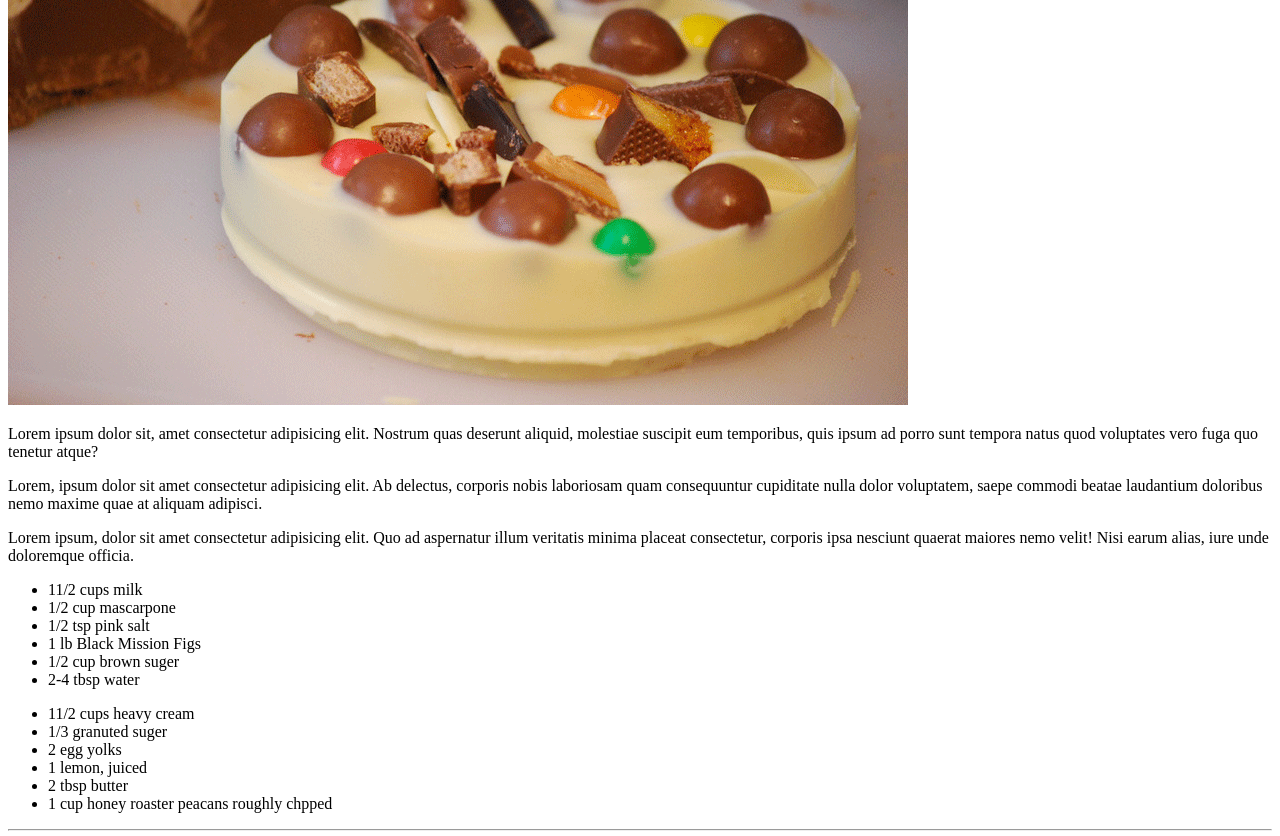
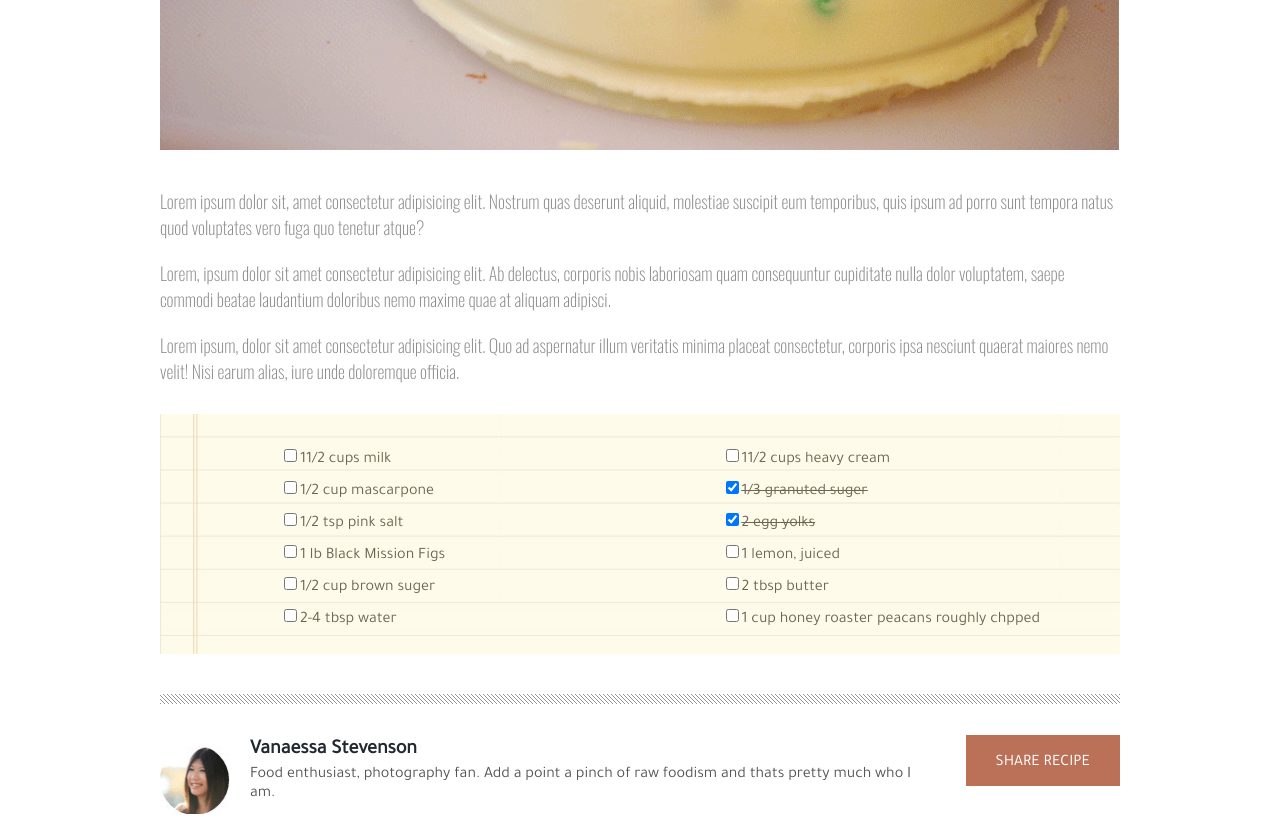
Before and after one commit to waleedafifi90/chocolate-pizza, a plain HTML site: page index.html in a window 1280 px wide. Shown: the part 742-1578 px from the top of the page. Drawn offline with nearby package versions, Linux system fonts and the light colour scheme.

Commit message:
Waleed - Doing CSS

```diff
--- a/css/style.css
+++ b/css/style.css
@@ -0,0 +1,207 @@
+@import url('https://fonts.googleapis.com/css2?family=Gochi+Hand&family=Oswald:wght@200;700&family=Tajawal&display=swap');
+
+body {
+    width: 960px;
+    margin: 0 auto;
+    font-family: 'Tajawal', sans-serif;
+}
+
+a {
+    text-decoration: none;
+}
+
+hr{
+    height: 10px;
+    background: url(../assets/hr-img.png);
+    border: 0;
+}
+
+.float-left {
+    float: left;
+}
+
+.float-right {
+    float: right;
+}
+
+header {
+    clear: both;
+    height: 100px;
+    padding: 30px 0 20px 0;
+}
+
+header article {
+    height: 65px;
+}
+
+header ul li {
+    display: inline-block;
+    margin: 0 -1px;
+}
+
+header ul li:nth-child(6) {
+    margin-right: 5px;
+}
+
+.logo-container img {
+    float: left;
+}
+.logo-container div {
+    margin-left: 50px;
+}
+
+.logo-container div p:first-child {
+    font-family: 'Gochi Hand', cursive;
+    font-size: 24px;
+    color: #000;
+}
+
+.logo-container div p {
+    margin: 0;
+    font-size: 12px;
+    text-transform: uppercase;
+    color: #4d3e3e;
+}
+
+main h1 {
+    font-family: 'Oswald', sans-serif;
+    font-size: 36px;
+    font-weight: 700;
+    margin: 0px;
+}
+
+main article {
+    margin-top: 30px;
+    min-height: 70px;
+}
+
+main article:first-child {
+    margin-top: 0;
+}
+
+main article:first-child p {
+    font-size: 13px;
+    color: #888;
+}
+
+main p {
+    margin: 0;
+}
+
+
+.print-page-class {
+    position: relative;
+    top: 50px;
+}
+
+.print-page-class a {
+    text-decoration: none;
+    color: #888888;
+    font-family: 'Oswald', sans-serif;
+    font-size: 13px;
+}
+
+.print-page-class a p {
+    display: inline;
+}
+
+.main-article-image {
+    width: 100%;
+}
+
+.recipe-information p {
+    margin: 20px 0;
+    font-size: 18px;
+    color: #888888;
+    font-family: 'Oswald', 'sans-seirf';
+}
+
+.recipe {
+    height: 180px;
+    background: url(../assets/list-bg.png) 100%;
+    background-position: left;
+    padding: 30px 80px 30px 80px;
+    background-repeat: no-repeat;
+    background-size: 100%;
+}
+
+.recipe ul {
+    margin: 0;
+}
+.recipe ul li {
+    line-height: 32px;
+    list-style-type: none;
+    color: #6c6753;
+}
+
+.recipe .float-right li:nth-child(2),
+.recipe .float-right li:nth-child(3) {
+    text-decoration: line-through;
+}
+
+main hr {
+    margin-top: 40px;
+}
+
+.share-recipe {
+    height: 150px;
+}
+
+.share-recipe>.float-left {
+    width: 80%;
+}
+
+.share-recipe img {
+    width: 70px;
+    float: left;
+    margin-right: 20px;
+    margin-top: 12px;
+}
+
+.share-recipe div {
+    margin-left: 90px;
+    color: #565457;
+}
+
+.share-recipe .username {
+    font-size: 20px;
+    font-weight: 700;
+    color: #222831;
+    line-height: 32px;
+}
+
+.share-recipe .float-right {
+}
+
+.share-recipe a {
+    color: #fff;
+    position: relative;
+    top: 20px;
+    padding: 20px 30px 15px 30px;
+    background: #bb7158;
+}
+
+
+footer {
+    border-top: 1px solid #f4f6ff;
+    text-align: center;
+    height: 120px;
+}
+
+footer p {
+    margin: 0;
+    color: #888888;
+    font-family: 'Tajawal', sans-serif;
+
+}
+footer img {
+    display: block;
+    margin: 0 auto;
+    position: relative;
+    top: -15px;
+    margin-bottom: 15px;
+}
+
+input[type = "checkbox"]:checked+label {
+    text-decoration: line-through;
+}
--- a/index.html
+++ b/index.html
@@ -9,14 +9,16 @@
 <body>
     <header>
         <article>
-            <section>
-                <img src="assets/logo.png" alt="logo">
-                <div>
-                    <p>Delicious</p>
-                    <p>The best food blog on the web</p>
+            <section class="float-left">
+                <div class="logo-container">
+                    <img src="assets/logo.png" alt="logo">
+                    <div>
+                        <p>Delicious</p>
+                        <p>The best food blog on the web</p>
+                    </div>
                 </div>
             </section>
-            <section>
+            <section class="float-right">
                 <ul>
                     <li><a href=""><img src="/assets/fb-icon.png" alt=""></a></li>
                     <li><a href=""><img src="/assets/twit-icon.png" alt=""></a></li>
@@ -34,12 +36,12 @@
 
     <main>
         <article>
-            <section>
+            <section class="float-left">
                 <h1>Chocolate Pizza</h1>
                 <p>POSTED ON 15 DEC 2013/ DESSERTS </p>
             </section>
 
-            <section>
+            <section class="float-right print-page-class">
                 <a href="">
                     <img src="assets/print-icon.png" alt="">
                     <p>PRINT</p>
@@ -48,47 +50,47 @@
         </article>
 
         <article>
-            <img src="assets/choco-pizza.png" alt="">
+            <img class="main-article-image" src="assets/choco-pizza.png" alt="">
         </article>
 
-        <article>
+        <article class="recipe-information">
             <p>Lorem ipsum dolor sit, amet consectetur adipisicing elit. Nostrum quas deserunt aliquid, molestiae suscipit eum temporibus, quis ipsum ad porro sunt tempora natus quod voluptates vero fuga quo tenetur atque?</p>
             <p>Lorem, ipsum dolor sit amet consectetur adipisicing elit. Ab delectus, corporis nobis laboriosam quam consequuntur cupiditate nulla dolor voluptatem, saepe commodi beatae laudantium doloribus nemo maxime quae at aliquam adipisci.</p>
             <p>Lorem ipsum, dolor sit amet consectetur adipisicing elit. Quo ad aspernatur illum veritatis minima placeat consectetur, corporis ipsa nesciunt quaerat maiores nemo velit! Nisi earum alias, iure unde doloremque officia.</p>
         </article>
 
-        <article>
-            <ul>
-                <li>11/2 cups milk</li>
-                <li>1/2 cup mascarpone</li>
-                <li>1/2 tsp pink salt</li>
-                <li>1 lb Black Mission Figs</li>
-                <li>1/2 cup brown suger</li>
-                <li>2-4 tbsp water</li>
+        <article class="recipe">
+            <ul class="float-left">
+                <li><input type="checkbox" name="" id=""><label for="">11/2 cups milk</label></li>
+                <li><input type="checkbox" name="" id=""><label for="">1/2 cup mascarpone</label></li>
+                <li><input type="checkbox" name="" id=""><label for="">1/2 tsp pink salt</label></li>
+                <li><input type="checkbox" name="" id=""><label for="">1 lb Black Mission Figs</label></li>
+                <li><input type="checkbox" name="" id=""><label for="">1/2 cup brown suger</label></li>
+                <li><input type="checkbox" name="" id=""><label for="">2-4 tbsp water</label></li>
             </ul>
 
-            <ul>
-                <li>11/2 cups heavy cream</li>
-                <li>1/3 granuted suger</li>
-                <li>2 egg yolks</li>
-                <li>1 lemon, juiced</li>
-                <li>2 tbsp butter</li>
-                <li>1 cup honey roaster peacans roughly chpped</li>
+            <ul class="float-right">
+                <li><input type="checkbox" name="" id=""><label for="">11/2 cups heavy cream</label></li>
+                <li><input type="checkbox" checked name="" id=""><label for="">1/3 granuted suger</label></li>
+                <li><input type="checkbox" checked name="" id=""><label for="">2 egg yolks</label></li>
+                <li><input type="checkbox" name="" id=""><label for="">1 lemon, juiced</label></li>
+                <li><input type="checkbox" name="" id=""><label for="">2 tbsp butter</label></li>
+                <li><input type="checkbox" name="" id=""><label for="">1 cup honey roaster peacans roughly chpped</label></li>
             </ul>
         </article>
 
         <hr>
 
-        <article>
-            <section>
+        <article class="share-recipe">
+            <section class="float-left">
                 <img src="assets/van-pic.png" alt="">
                 <div>
-                    <p>Vanaessa Stevenson</p>
-                    <p>Lorem, ipsum dolor sit amet consectetur adipisicing elit. Tempore quasi quaerat doloribus repellat minus, unde dolor odio explicabo asperiores. Laboriosam eligendi obcaecati repudiandae laudantium dignissimos earum magni reprehenderit, corrupti facere!</p>
+                    <p class="username">Vanaessa Stevenson</p>
+                    <p>Food enthusiast, photography fan. Add a point a pinch of raw foodism and thats pretty much who I am.</p>
                 </div>
             </section>
 
-            <section>
+            <section class="float-right">
                 <a href="">SHARE RECIPE</a>
             </section>
         </article>
```
